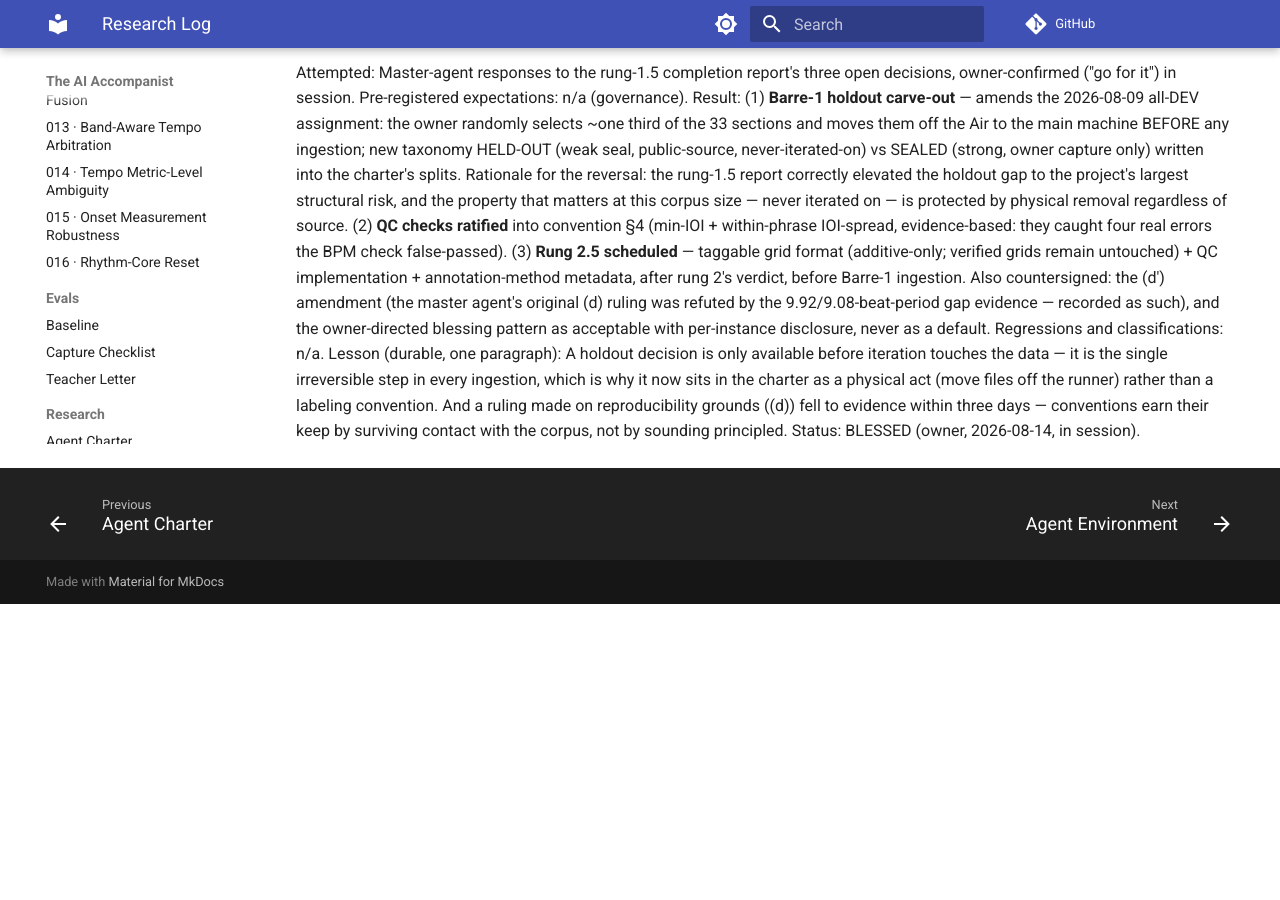
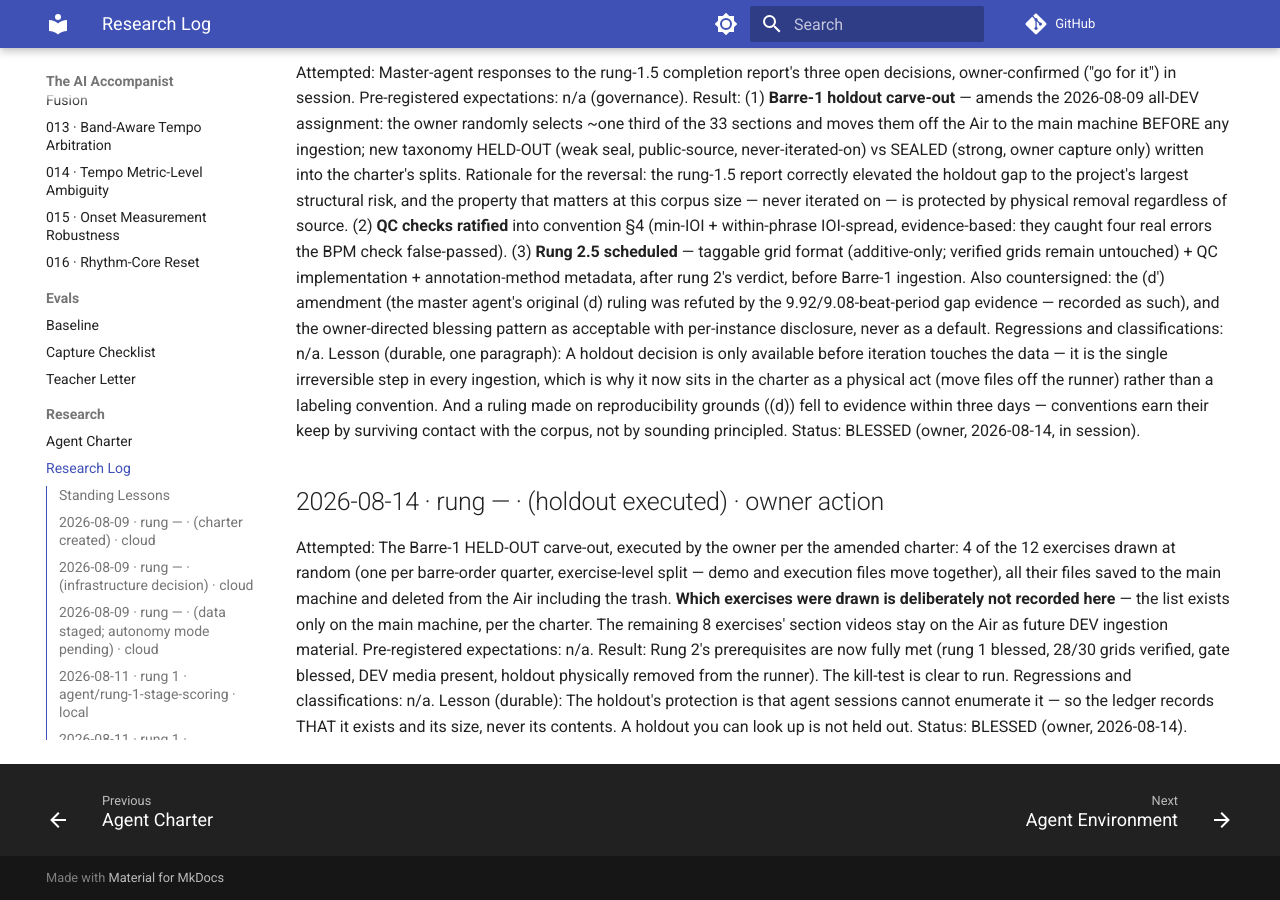
Before and after one commit to ben-juodvalkis/musical-perception, an MkDocs documentation site: the page built from docs/research/RESEARCH-LOG.md, in a window 1280 px wide and 900 px high, scrolled down 10718 px. Built offline with MkDocs 1.6.1 and Material for MkDocs 9.7.7, drawn with Linux system fonts in a browser that asks for light colours; comment, search, counter and statistics services are not loaded; before the commit the page ends 11322 px from its top, so only the background shows below that.

Commit message:
ledger: Barre-1 holdout executed — 4 exercises to the vault, rung 2 clear to run
Owner completed the exercise-level carve-out: 4 of 12 exercises (all
files, demo + execution) moved to the main machine and removed from the
Air including trash. Drawn identities deliberately unrecorded — the list
lives only on the main machine. Rung 2 prerequisites fully met.

Co-Authored-By: Claude Fable 5 <noreply@anthropic.com>
Claude-Session: https://claude.ai/code/session_01Lq9cZ8AsaV6En4f3AZ3dP8

```diff
--- a/docs/research/RESEARCH-LOG.md
+++ b/docs/research/RESEARCH-LOG.md
@@ -699,3 +699,23 @@ convention. And a ruling made on reproducibility grounds ((d)) fell to
 evidence within three days — conventions earn their keep by surviving
 contact with the corpus, not by sounding principled.
 Status: BLESSED (owner, 2026-08-14, in session).
+
+## 2026-08-14 · rung — · (holdout executed) · owner action
+
+Attempted: The Barre-1 HELD-OUT carve-out, executed by the owner per the
+amended charter: 4 of the 12 exercises drawn at random (one per
+barre-order quarter, exercise-level split — demo and execution files
+move together), all their files saved to the main machine and deleted
+from the Air including the trash. **Which exercises were drawn is
+deliberately not recorded here** — the list exists only on the main
+machine, per the charter. The remaining 8 exercises' section videos stay
+on the Air as future DEV ingestion material.
+Pre-registered expectations: n/a.
+Result: Rung 2's prerequisites are now fully met (rung 1 blessed, 28/30
+grids verified, gate blessed, DEV media present, holdout physically
+removed from the runner). The kill-test is clear to run.
+Regressions and classifications: n/a.
+Lesson (durable): The holdout's protection is that agent sessions cannot
+enumerate it — so the ledger records THAT it exists and its size, never
+its contents. A holdout you can look up is not held out.
+Status: BLESSED (owner, 2026-08-14).
```
